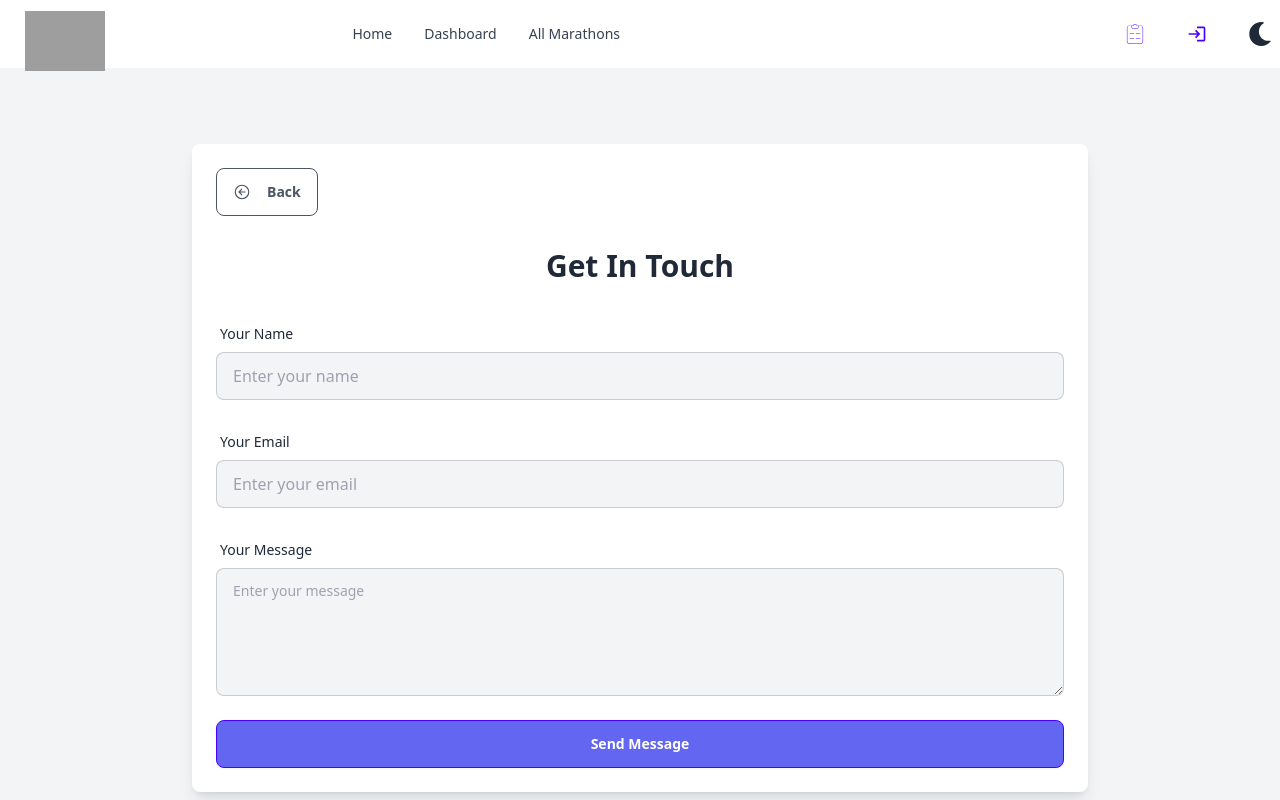
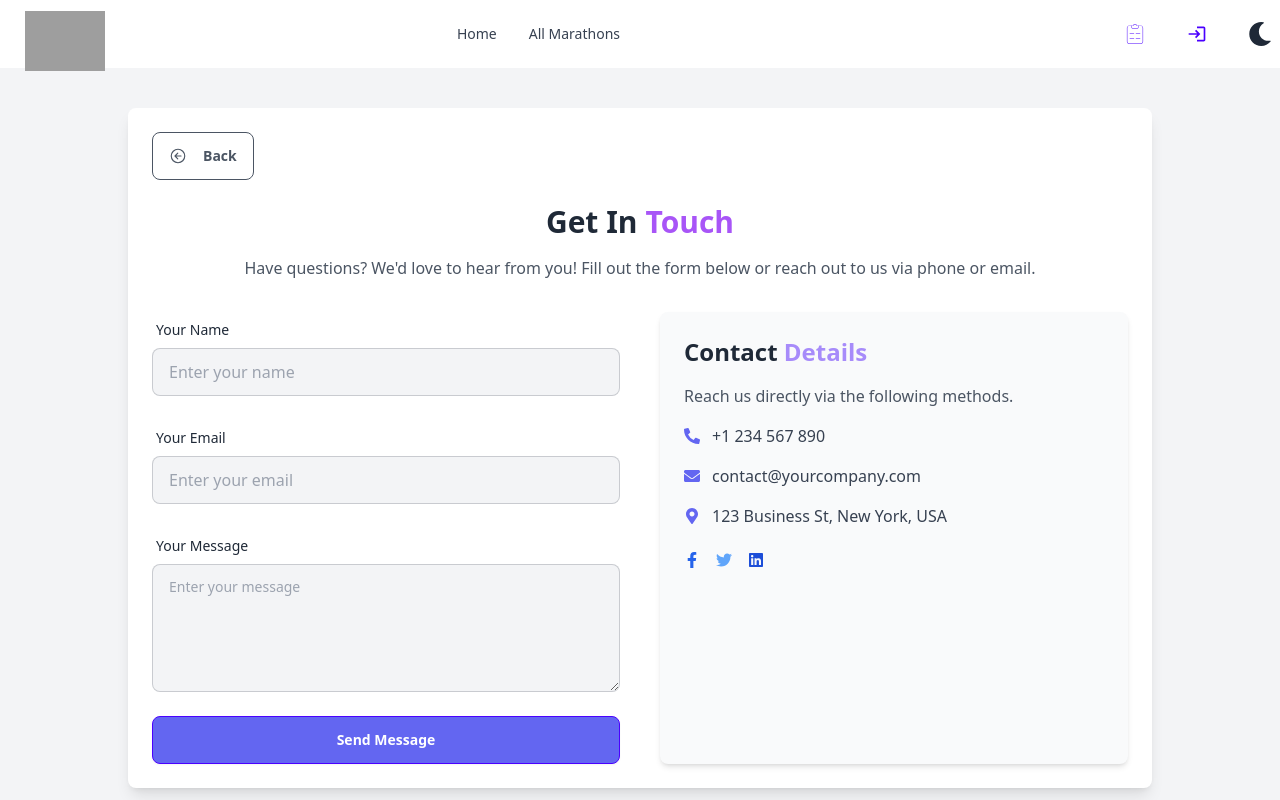
Before and after one commit to Mthe001/Marathon_240, a React (Vite) app: page /contact in a window 1280 px wide. Shown: the top 800 px of the page. Built offline with nearby package versions, Linux system fonts and the light colour scheme; no server answers; grey boxes are pictures that could not be loaded.

Commit message:
fix:get-in-touch --component

```diff
--- a/src/pages/Contact/GetInTouch.jsx
+++ b/src/pages/Contact/GetInTouch.jsx
@@ -1,21 +1,14 @@
 import React, { useState } from 'react';
 import Swal from 'sweetalert2';
-import { useNavigate } from 'react-router-dom'; // Import useNavigate from react-router-dom
-import { IoArrowBackCircleOutline } from 'react-icons/io5'; // Import an icon from react-icons
+import { useNavigate } from 'react-router-dom';
+import { IoArrowBackCircleOutline } from 'react-icons/io5';
+import { FaPhoneAlt, FaEnvelope, FaMapMarkerAlt, FaFacebookF, FaTwitter, FaLinkedin } from 'react-icons/fa';
 
 const GetInTouch = () => {
-    const [formData, setFormData] = useState({
-        name: '',
-        email: '',
-        message: ''
-    });
-    const [errors, setErrors] = useState({
-        name: '',
-        email: '',
-        message: ''
-    });
+    const [formData, setFormData] = useState({ name: '', email: '', message: '' });
+    const [errors, setErrors] = useState({ name: '', email: '', message: '' });
 
-    const navigate = useNavigate(); // Initialize the navigate function
+    const navigate = useNavigate();
 
     const handleChange = (e) => {
         setFormData({ ...formData, [e.target.name]: e.target.value });
@@ -25,13 +18,11 @@ const GetInTouch = () => {
         let formErrors = { name: '', email: '', message: '' };
         let isValid = true;
 
-        // Validate Name
         if (!formData.name.trim()) {
             formErrors.name = 'Name is required';
             isValid = false;
         }
 
-        // Validate Email
         const emailPattern = /^[a-zA-Z0-9._-]+@[a-zA-Z0-9.-]+\.[a-zA-Z]{2,6}$/;
         if (!formData.email.trim()) {
             formErrors.email = 'Email is required';
@@ -41,7 +32,6 @@ const GetInTouch = () => {
             isValid = false;
         }
 
-        // Validate Message
         if (!formData.message.trim()) {
             formErrors.message = 'Message is required';
             isValid = false;
@@ -55,45 +45,47 @@ const GetInTouch = () => {
         e.preventDefault();
 
         if (validateForm()) {
-            // Fake message sent successfully alert using SweetAlert2
             Swal.fire({
                 title: 'Message Sent!',
                 text: 'Your message has been sent successfully!',
                 icon: 'success',
                 confirmButtonText: 'Ok',
-                background: '#f4f7fc', // Light background
-                color: '#333', // Dark text color for better visibility
+                background: '#f4f7fc',
+                color: '#333',
                 showConfirmButton: true,
-                timer: 3000 // Optional, automatically closes after 3 seconds
+                timer: 3000
             });
 
-            // Reset form data after submission
-            setFormData({
-                name: '',
-                email: '',
-                message: ''
-            });
+            setFormData({ name: '', email: '', message: '' });
         }
     };
 
     return (
-        <div className="get-in-touch-container min-h-screen bg-gray-100 dark:bg-zinc-900 px-6 py-10 flex items-center justify-center">
-            <div className="card w-full max-w-4xl bg-white dark:bg-zinc-800 shadow-lg rounded-lg p-6">
-                <div className="flex items-center justify-between mb-8">
+        <div className="min-h-screen bg-gray-100 dark:bg-zinc-900 px-6 py-10 flex flex-col items-center">
+            <div className="w-full max-w-5xl bg-white dark:bg-zinc-800 shadow-lg rounded-lg p-6">
                 {/* Back Button */}
+                <div className="flex items-center justify-between mb-6">
                     <button
-                        onClick={() => navigate(-1)} // Navigate to the previous page
+                        onClick={() => navigate(-1)}
                         className="btn btn-outline bg-transparent border-gray-600 dark:border-gray-300 text-gray-600 dark:text-gray-300 hover:bg-gray-100 dark:hover:bg-zinc-700"
                     >
                         <IoArrowBackCircleOutline className="mr-2 text-lg" /> Back
                     </button>
                 </div>
 
-                <h1 className="text-3xl font-bold text-center text-gray-800 dark:text-white mb-8">
-                    Get In Touch
+                {/* Title and Description */}
+                <h1 className="text-3xl font-bold text-center text-gray-800 dark:text-white mb-4">
+                    Get In <span className='text-purple-500'>Touch</span>
                 </h1>
+                <p className="text-center text-gray-600 dark:text-gray-300 mb-8">
+                    Have questions? We'd love to hear from you! Fill out the form below or reach out to us via phone or email.
+                </p>
+
+                {/* Contact Form & Details Grid */}
+                <div className="grid grid-cols-1 md:grid-cols-2 gap-10">
+                    {/* Contact Form */}
+                    <div>
                         <form onSubmit={handleSubmit} className="space-y-6">
-                    {/* Name Field */}
                             <div className="form-control w-full">
                                 <label className="label">
                                     <span className="label-text text-gray-800 dark:text-gray-300">Your Name</span>
@@ -109,7 +101,6 @@ const GetInTouch = () => {
                                 {errors.name && <p className="text-red-500 text-sm">{errors.name}</p>}
                             </div>
 
-                    {/* Email Field */}
                             <div className="form-control w-full">
                                 <label className="label">
                                     <span className="label-text text-gray-800 dark:text-gray-300">Your Email</span>
@@ -125,7 +116,6 @@ const GetInTouch = () => {
                                 {errors.email && <p className="text-red-500 text-sm">{errors.email}</p>}
                             </div>
 
-                    {/* Message Field */}
                             <div className="form-control w-full">
                                 <label className="label">
                                     <span className="label-text text-gray-800 dark:text-gray-300">Your Message</span>
@@ -140,7 +130,6 @@ const GetInTouch = () => {
                                 {errors.message && <p className="text-red-500 text-sm">{errors.message}</p>}
                             </div>
 
-                    {/* Submit Button */}
                             <div className="form-control mt-4">
                                 <button
                                     type="submit"
@@ -151,6 +140,40 @@ const GetInTouch = () => {
                             </div>
                         </form>
                     </div>
+
+                    {/* Contact Details */}
+                    <div className="bg-gray-50 dark:bg-zinc-700 p-6 rounded-lg shadow-md">
+                        <h2 className="text-2xl font-semibold text-gray-800 dark:text-white mb-4">Contact <span className='text-violet-400'>Details</span></h2>
+                        <p className="text-gray-600 dark:text-gray-300 mb-4">
+                            Reach us directly via the following methods.
+                        </p>
+
+                        <div className="space-y-4">
+                            <div className="flex items-center gap-3">
+                                <FaPhoneAlt className="text-indigo-500" />
+                                <span className="text-gray-700 dark:text-gray-300">+1 234 567 890</span>
+                            </div>
+
+                            <div className="flex items-center gap-3">
+                                <FaEnvelope className="text-indigo-500" />
+                                <span className="text-gray-700 dark:text-gray-300">contact@yourcompany.com</span>
+                            </div>
+
+                            <div className="flex items-center gap-3">
+                                <FaMapMarkerAlt className="text-indigo-500" />
+                                <span className="text-gray-700 dark:text-gray-300">123 Business St, New York, USA</span>
+                            </div>
+                        </div>
+
+                        {/* Social Media Links */}
+                        <div className="mt-6 flex gap-4">
+                            <a href="#" className="text-blue-600 dark:text-blue-400"><FaFacebookF /></a>
+                            <a href="#" className="text-blue-400 dark:text-blue-300"><FaTwitter /></a>
+                            <a href="#" className="text-blue-700 dark:text-blue-500"><FaLinkedin /></a>
+                        </div>
+                    </div>
+                </div>
+            </div>
         </div>
     );
 };
--- a/src/shared/Navbar.jsx
+++ b/src/shared/Navbar.jsx
@@ -37,6 +37,7 @@ const Navbar = () => {
     // Check if the current route is inside the Dashboard or its child routes
     const isDashboardPage = location.pathname.startsWith('/dashboard');
 
+
     const links = (
         <>
             <NavLink
@@ -52,7 +53,8 @@ const Navbar = () => {
                 </li>
             </NavLink>
 
-            {/* Show Dashboard link when the user is logged in */}
+            {/* Show Dashboard only when the user is logged in */}
+            {user && (
                 <NavLink
                     to="/dashboard"
                     className={({ isActive }) =>
@@ -65,6 +67,7 @@ const Navbar = () => {
                         <a>Dashboard</a>
                     </li>
                 </NavLink>
+            )}
 
             <NavLink
                 to="/all_marathon"
@@ -78,8 +81,44 @@ const Navbar = () => {
                     <a>All Marathons</a>
                 </li>
             </NavLink>
+
+            {/* Show Contact and Blog only when the user is logged in */}
+            {user && (
+                <>
+                    <NavLink
+                        to="/contact"
+                        className={({ isActive }) =>
+                            isActive
+                                ? 'text-blue-500 font-bold'
+                                : 'text-gray-700 hover:text-blue-500 dark:text-gray-50 dark:hover:text-blue-400'
+                        }
+                    >
+                        <li>
+                            <a>Contact</a>
+                        </li>
+                    </NavLink>
+
+                    <NavLink
+                        to="/blog"
+                        className={({ isActive }) =>
+                            isActive
+                                ? 'text-blue-500 font-bold'
+                                : 'text-gray-700 hover:text-blue-500 dark:text-gray-50 dark:hover:text-blue-400'
+                        }
+                    >
+                        <li>
+                            <a>Blog</a>
+                        </li>
+                    </NavLink>
+                </>
+            )}
         </>
     );
+
+
+
+
+
 
     return (
         <div>
```
Lines whose indentation alone changed are shown as unchanged.
